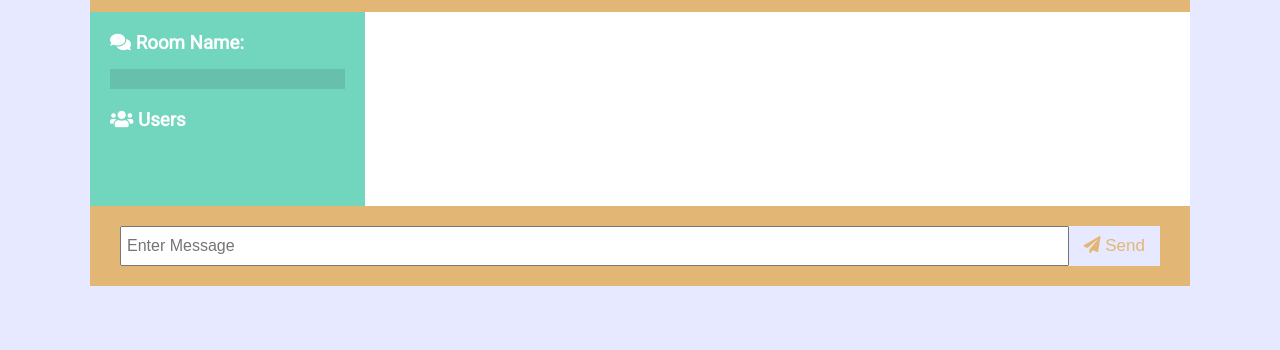
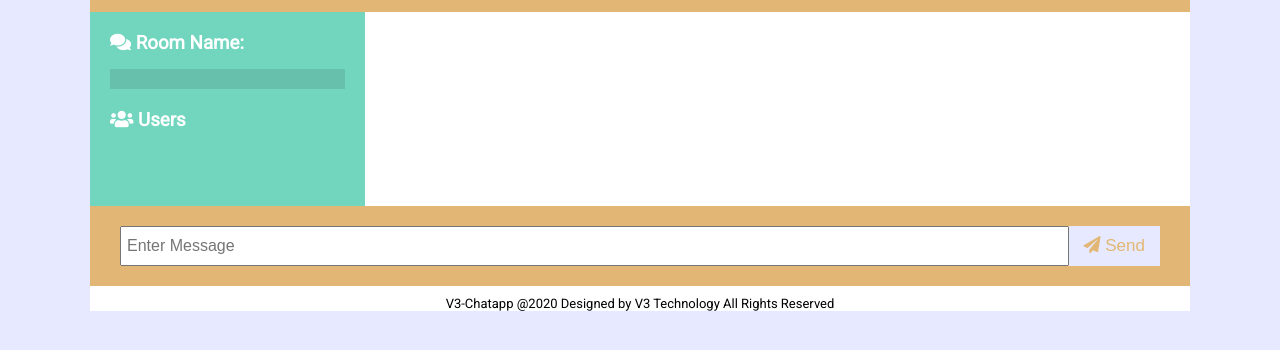
Before and after one commit to vinayakymath/realtimechat, a website: page public/chat.html in a window 1280 px wide. Shown: the part 86-436 px from the top of the page. Drawn offline with nearby package versions, Linux system fonts and the light colour scheme; no server answers.

Commit message:
footer added

```diff
--- a/public/chat.html
+++ b/public/chat.html
@@ -39,6 +39,9 @@
           <button class="btn"><i class="fas fa-paper-plane"></i> Send</button>
         </form>
       </div>
+      <div id="footer">
+        V3-Chatapp @2020 Designed by V3 Technology All Rights Reserved
+      </div>
     </div>
 
     <script
```
